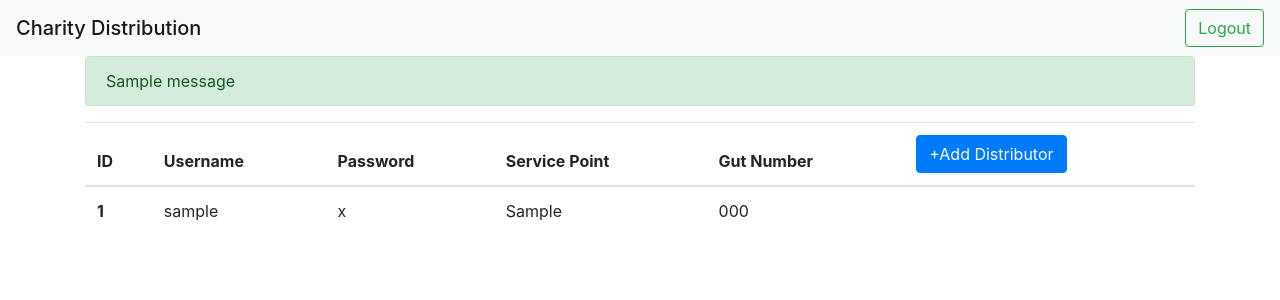
After one commit to daniyaalk/charitytracking, a Flask app: page /distributors in a window 1280 px wide. The commit adds this page. Shown: the top 300 px of the page. Run offline with Flask 2, Linux system fonts and the light colour scheme; the visitor is signed in with stand-in values (Sample User, id 1); tables that the repository leaves empty or names only in its code hold one stand-in row (values such as "Sample post"); one stand-in notice (Sample message) is shown; some libraries are stand-ins or nearby versions.

Commit message:
Add distributors from admin page

```diff
--- a/app.py
+++ b/app.py
@@ -1,18 +1,108 @@
-from flask import Flask, request, session, render_template
+from flask import Flask, request, session, render_template, redirect, url_for, flash
+from flask_mysqldb import MySQL
+from wtforms import Form, StringField, PasswordField, validators, IntegerField
 
 app = Flask(__name__)
+app.secret_key = 'JFBSBFWMDSLKHHDKME'
+
+#MySQL Credentials
+app.config['MYSQL_HOST'] = 'localhost'
+app.config['MYSQL_USER'] = 'charity'
+app.config['MYSQL_PASSWORD'] = '1qaz2wsx'
+app.config['MYSQL_DB'] = 'charity'
+app.config['MYSQL_CURSORCLASS'] = 'DictCursor'
+#init MySQL
+mysql = MySQL(app)
 
 @app.route('/')
 def hello_world():
     return 'Hello, World!'
 
+@app.route('/logout')
+def logout():
+    if 'admin' in session:
+        session.pop('admin', None)
+
+    if 'username' in session:
+        session.pop('username', None)
+
+    return redirect("/")
 
 @app.route('/admin', methods=['GET', 'POST'])
 def admin():
     if request.method == 'GET':
         if 'admin' in session:
-            return 'admin'
+            return render_template('admin.html')
         else:
-            return render_template('home.html')
+            return render_template('admin_login.html')
+    else:
+        if request.form['username'] == 'admin' and request.form['password'] == '1qaz2wsx':
+            session['admin'] = True
+            return redirect(url_for('admin'))
+        else:
+            return "nay"
+
+@app.route('/distributors')
+def distributors():
+    if 'admin' not in session:
+        return redirect(url_for('admin'))
+    else:
+
+        cur = mysql.connection.cursor()
+
+        cur.execute("SELECT * FROM distributors")
+        dist_list = cur.fetchall()
+        #print(dist_list)
+
+        return render_template('distributors.html', list=dist_list)
+
+
+#Add distributors form class
+class AddDistributor(Form):
+
+    username = StringField('Username', [validators.Length(max=50, min=1),validators.InputRequired()])
+    password = StringField('Password', [validators.Length(max=50, min=1),validators.InputRequired()])
+    service_point = StringField('Service Point', [validators.Length(max=100, min=1),validators.InputRequired()])
+    gut_number = IntegerField('Gut Number', [validators.InputRequired()])
+
+@app.route('/add_distributor', methods=['GET','POST'])
+def add_distributor():
+
+    if 'admin' not in session:
+        return redirect(url_for('admin'))
+
+    form = AddDistributor(request.form)
+
+    if request.method == "POST" and form.validate():
+
+        username = request.form['username']
+        password = request.form['password']
+        service_point = request.form['service_point']
+        gut_number = request.form['gut_number']
+
+        cur = mysql.connection.cursor()
+        #print("INSERT INTO distributors VALUES('', '%s', '%s', '%s', '%s')", (username, password, service_point, gut_number))
+
+        cur.execute("SELECT COUNT(*) AS username_check FROM distributors WHERE username='"+ username +"'")
+        check = cur.fetchone()
+
+
+        if check['username_check'] == 0:
+
+            cur.execute("INSERT INTO distributors VALUES(NULL, '"+ username +"', '"+ password +"', '"+ service_point +"', '"+ gut_number +"' )")
+
+            mysql.connection.commit()
+            cur.close()
+
+            flash("User has been registered", 'success')
+            return redirect(url_for('distributors'))
+
+        else:
+
+            flash("That user already exists", 'warning')
+            return redirect(url_for('distributors'))
+
+
+    return render_template('add_distributor.html', form=form)
 
 app.run(debug=True);
--- /dev/null
+++ b/templates/distributors.html
@@ -0,0 +1,29 @@
+{% extends 'layout.html' %}
+
+
+{% block body %}
+
+  <table class="table">
+    <thead>
+      <tr>
+        <th>ID</th>
+        <th>Username</th>
+        <th>Password</th>
+        <th>Service Point</th>
+        <th>Gut Number</th>
+        <th><a href="/add_distributor"><button type="button" class="btn btn-primary" name="button">+Add Distributor</button></a></th>
+      </tr>
+    </thead>
+    {% for distributor in list %}
+      <tr>
+        <th>{{ distributor.id }}</th>
+        <td>{{ distributor.username }}</td>
+        <td>{{ distributor.password }}</td>
+        <td>{{ distributor.service_point }}</td>
+        <td>{{ distributor.gut_number }}</td>
+        <!--<td> <button type="button" class="btn btn-danger" name="button">Delete</button> </td>-->
+      </tr>
+    {% endfor %}
+  </table>
+
+{% endblock %}
--- a/templates/home.html
+++ b/templates/home.html
@@ -1 +1,5 @@
-HOME
+{% extends 'layout.html' %}
+
+{% block body %}
+  HOME
+{% endblock %}
--- /dev/null
+++ b/templates/includes/_messages.html
@@ -0,0 +1,7 @@
+{% with messages = get_flashed_messages(with_categories=true) %}
+  {% if messages %}
+    {% for category, message in messages %}
+      <div class="alert alert-{{ category }}">{{ message }}</div>
+    {% endfor %}
+  {% endif %}
+{% endwith %}
--- /dev/null
+++ b/templates/includes/_navbar.html
@@ -0,0 +1,7 @@
+<!-- As a heading -->
+<nav class="navbar navbar-light bg-light">
+  <span class="navbar-brand mb-0 h1">Charity Distribution</span>
+  {% if 'admin' in session or 'username' in session%}
+    <a href="/logout"><button class="btn btn-outline-success my-2 my-sm-0" type="submit">Logout</button></a>
+  {% endif %}
+</nav>
--- /dev/null
+++ b/templates/layout.html
@@ -0,0 +1,23 @@
+<!DOCTYPE html>
+<html lang="en" dir="ltr">
+  <head>
+    <meta charset="utf-8">
+    <title>--</title>
+
+    <link rel="stylesheet" href="https://stackpath.bootstrapcdn.com/bootstrap/4.4.1/css/bootstrap.min.css" integrity="sha384-Vkoo8x4CGsO3+Hhxv8T/Q5PaXtkKtu6ug5TOeNV6gBiFeWPGFN9MuhOf23Q9Ifjh" crossorigin="anonymous">
+
+
+  </head>
+  <body>
+
+    {% include 'includes/_navbar.html' %}
+    <div class="container">
+      {% include 'includes/_messages.html' %}
+      {% block body %}{% endblock %}
+    </div>
+
+    <script src="https://code.jquery.com/jquery-3.4.1.slim.min.js" integrity="sha384-J6qa4849blE2+poT4WnyKhv5vZF5SrPo0iEjwBvKU7imGFAV0wwj1yYfoRSJoZ+n" crossorigin="anonymous"></script>
+    <script src="https://cdn.jsdelivr.net/npm/popper.js@1.16.0/dist/umd/popper.min.js" integrity="sha384-Q6E9RHvbIyZFJoft+2mJbHaEWldlvI9IOYy5n3zV9zzTtmI3UksdQRVvoxMfooAo" crossorigin="anonymous"></script>
+    <script src="https://stackpath.bootstrapcdn.com/bootstrap/4.4.1/js/bootstrap.min.js" integrity="sha384-wfSDF2E50Y2D1uUdj0O3uMBJnjuUD4Ih7YwaYd1iqfktj0Uod8GCExl3Og8ifwB6" crossorigin="anonymous"></script>
+  </body>
+</html>
```
Also changed, not shown: templates/add_distributor.html (added, +22 -0 lines), templates/admin.html (added, +13 -0 lines), templates/admin_login.html (added, +21 -0 lines), templates/includes/_formhelpers.html (added, +9 -0 lines).
